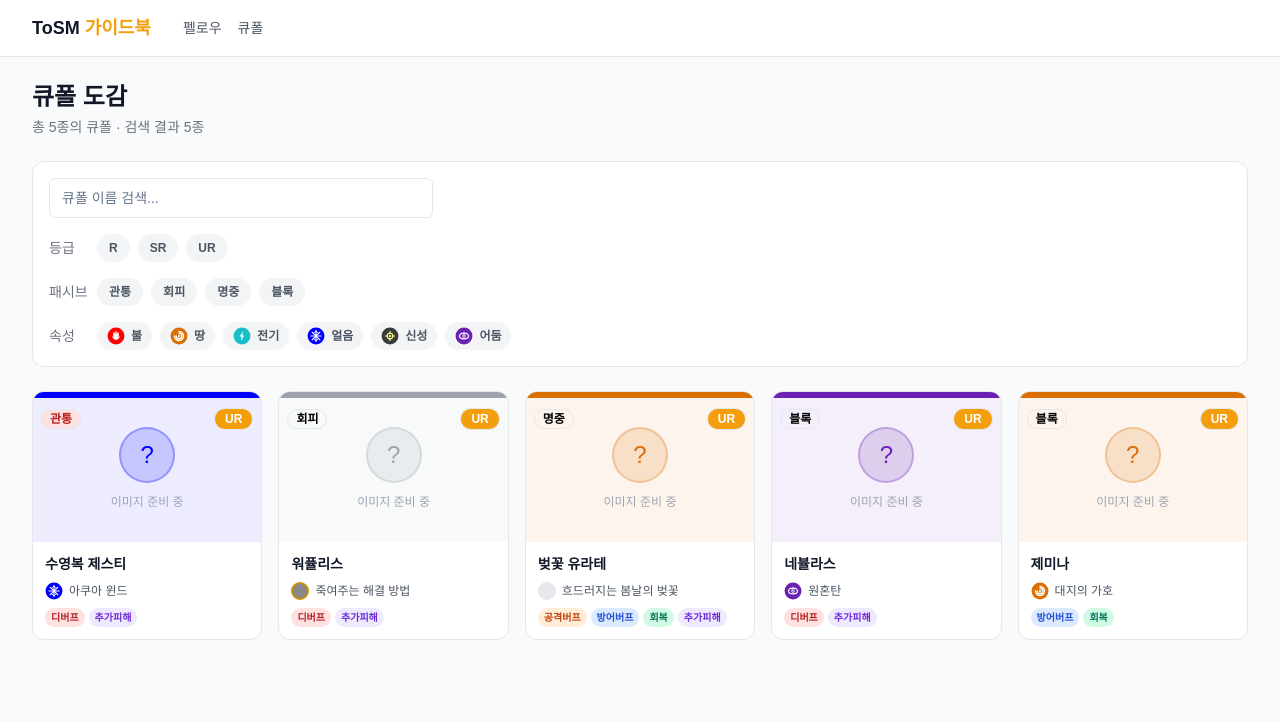
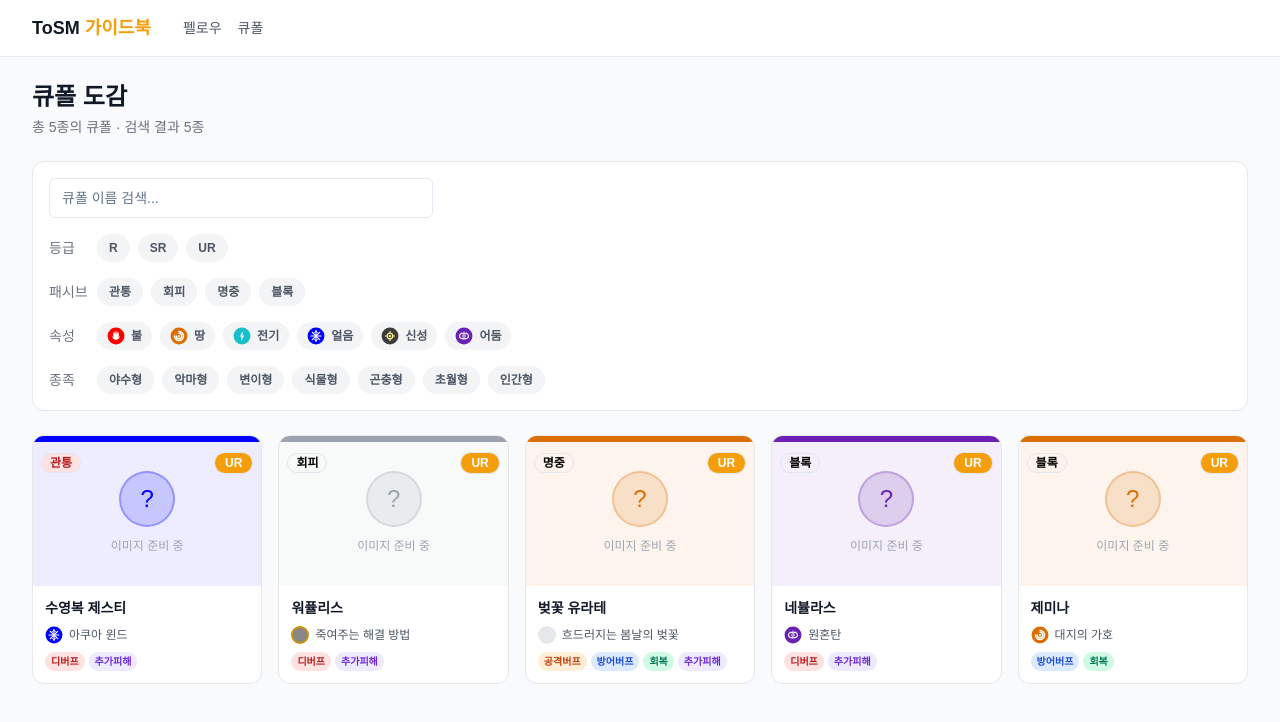
Before and after one commit to TESTAR2026/tosm-guidebook, a Next.js app: page /cupals in a window 1280 px wide. Shown: the top 722 px of the page. Built offline with nearby package versions, Linux system fonts and the light colour scheme.

Commit message:
feat: 큐폴 필터에 종족 추가
- CUPAL_RACES 상수 추가 (야수형/악마형/변이형/식물형/곤충형/초월형/인간형)
- CupalsFilter에 종족 필터 행 추가
- 종족 선택 시 extraDamageRace 매칭 (전체도 포함)

https://claude.ai/code/session_01Kn9EKFPPagu9cTukYtrsF1

```diff
--- a/app/cupals/page.tsx
+++ b/app/cupals/page.tsx
@@ -13,6 +13,7 @@ export default function CupalsPage() {
   const [grade, setGrade] = useState("");
   const [attribute, setAttribute] = useState("");
   const [passiveType, setPassiveType] = useState("");
+  const [race, setRace] = useState("");
 
   const filtered = cupals.filter((c) => {
     if (search && !c.name.toLowerCase().includes(search.toLowerCase())) return false;
@@ -22,6 +23,10 @@ export default function CupalsPage() {
       const matchAttack = c.attack === attribute;
       const matchExtra = c.extraDamageAttribute === attribute;
       if (!matchAttack && !matchExtra) return false;
+    }
+    if (race) {
+      const matchRace = c.extraDamageRace === race || c.extraDamageRace === "전체";
+      if (!matchRace) return false;
     }
     return true;
   });
@@ -41,6 +46,7 @@ export default function CupalsPage() {
           grade={grade} setGrade={setGrade}
           attribute={attribute} setAttribute={setAttribute}
           passiveType={passiveType} setPassiveType={setPassiveType}
+          race={race} setRace={setRace}
         />
       </div>
 
--- a/components/CupalsFilter.tsx
+++ b/components/CupalsFilter.tsx
@@ -1,7 +1,7 @@
 "use client";
 
 import { Input } from "@/components/ui/input";
-import { GRADES, ATTRIBUTES, GRADE_STYLES, CUPAL_PASSIVE_TYPES, CUPAL_PASSIVE_STYLES } from "@/lib/constants";
+import { GRADES, ATTRIBUTES, GRADE_STYLES, CUPAL_PASSIVE_TYPES, CUPAL_PASSIVE_STYLES, CUPAL_RACES } from "@/lib/constants";
 import { AttributeIcon } from "./AttributeIcon";
 
 interface CupalsFilterProps {
@@ -9,6 +9,7 @@ interface CupalsFilterProps {
   grade: string; setGrade: (v: string) => void;
   attribute: string; setAttribute: (v: string) => void;
   passiveType: string; setPassiveType: (v: string) => void;
+  race: string; setRace: (v: string) => void;
 }
 
 export function CupalsFilter({
@@ -16,12 +17,13 @@ export function CupalsFilter({
   grade, setGrade,
   attribute, setAttribute,
   passiveType, setPassiveType,
+  race, setRace,
 }: CupalsFilterProps) {
   const toggle = (current: string, value: string, setter: (v: string) => void) => {
     setter(current === value ? "" : value);
   };
 
-  const hasFilter = search || grade || attribute || passiveType;
+  const hasFilter = search || grade || attribute || passiveType || race;
 
   return (
     <div className="space-y-4">
@@ -84,9 +86,26 @@ export function CupalsFilter({
         ))}
       </div>
 
+      <div className="flex flex-wrap gap-2 items-center">
+        <span className="text-sm font-medium text-gray-500 w-10">종족</span>
+        {CUPAL_RACES.map((r) => (
+          <button
+            key={r}
+            onClick={() => toggle(race, r, setRace)}
+            className={`h-7 px-3 rounded-full text-xs font-semibold transition-all ${
+              race === r
+                ? "bg-purple-100 text-purple-700 border border-purple-200 ring-2 ring-inset ring-amber-400"
+                : "bg-gray-100 text-gray-600 hover:bg-gray-200"
+            }`}
+          >
+            {r}
+          </button>
+        ))}
+      </div>
+
       {hasFilter && (
         <button
-          onClick={() => { setSearch(""); setGrade(""); setAttribute(""); setPassiveType(""); }}
+          onClick={() => { setSearch(""); setGrade(""); setAttribute(""); setPassiveType(""); setRace(""); }}
           className="text-xs text-gray-400 hover:text-gray-600 underline"
         >
           필터 초기화
--- a/lib/constants.ts
+++ b/lib/constants.ts
@@ -68,6 +68,7 @@ export const LINEAGES = ["전투", "사격", "신앙", "암살", "마법", "가
 export const ATTRIBUTES = ["불", "땅", "전기", "얼음", "신성", "어둠"];
 
 export const CUPAL_PASSIVE_TYPES = ["관통", "회피", "명중", "블록"];
+export const CUPAL_RACES = ["야수형", "악마형", "변이형", "식물형", "곤충형", "초월형", "인간형"];
 
 export const CUPAL_PASSIVE_STYLES: Record<string, string> = {
   관통: "bg-red-100 text-red-700 border border-red-200",
```
